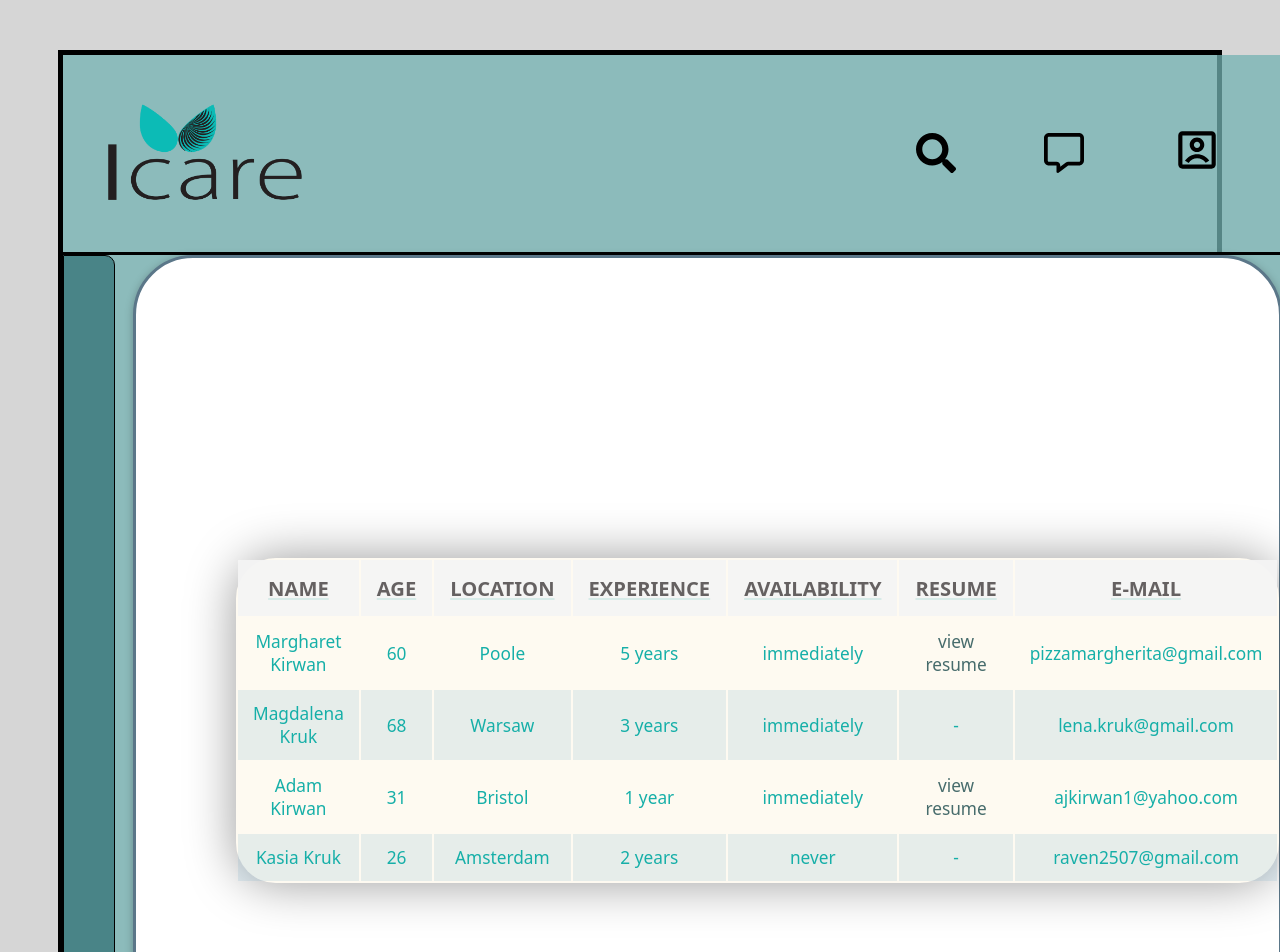
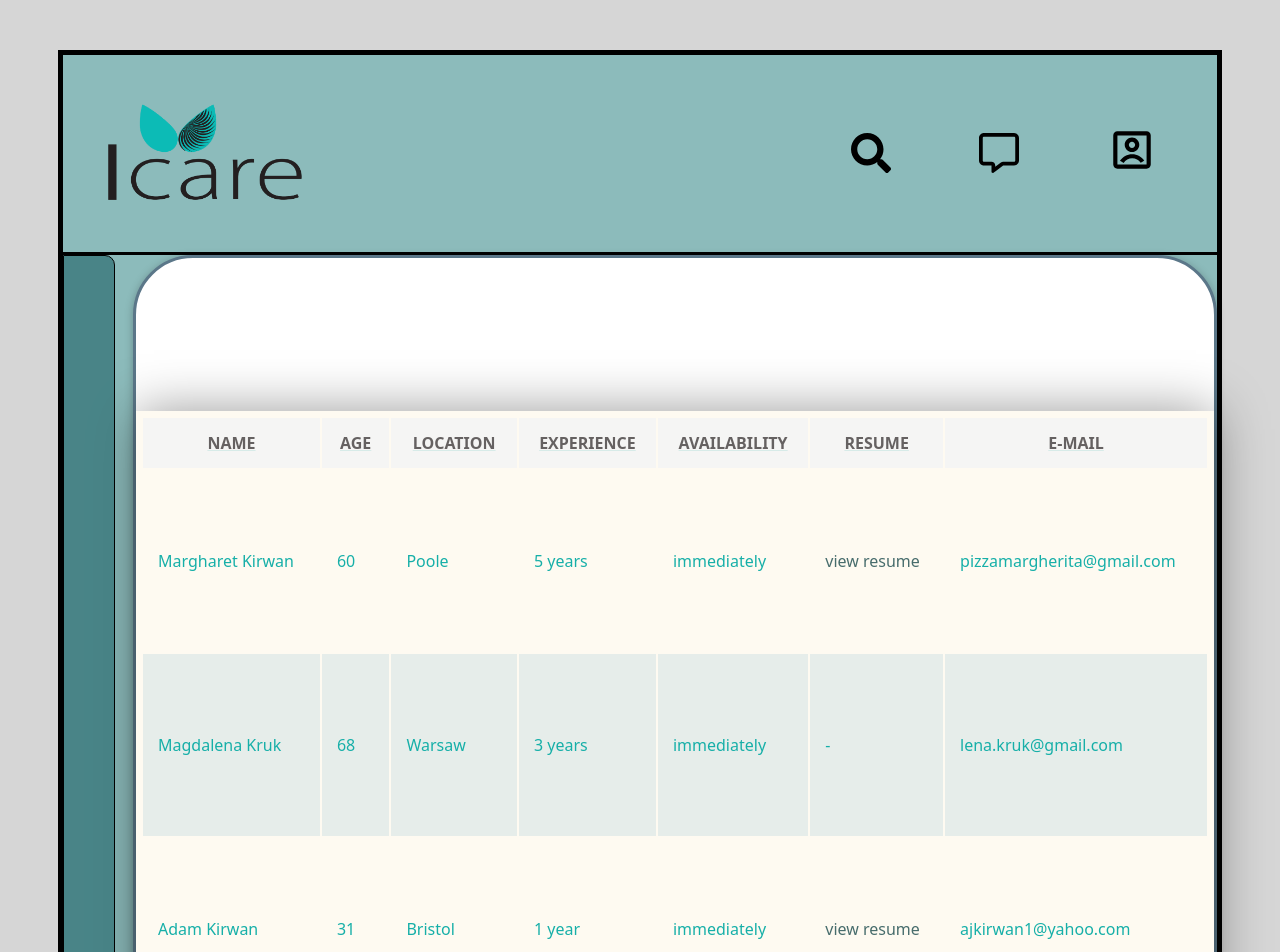
Before and after one commit to KasiaRaven26/Icare, a React (Vite) app in the folder Icare_app/: page /client/cover-letter in a window 1280 px wide. Shown: the top 952 px of the page. Built offline with nearby package versions, Linux system fonts and the light colour scheme.

Commit message:
Cardfixes (#34)
* cardsedited

* cardfixed

```diff
--- a/Icare_app/src/client/Card.jsx
+++ b/Icare_app/src/client/Card.jsx
@@ -7,12 +7,10 @@ const Card = (props) => {
   return (
     <div className={styles.card}>
       <h1 className={styles.header}>
-        <a>{props.children}</a>
+
       </h1>
       <div className={styles.content}>
-        <div className={styles.iconDiv}>
-          <GoChevronLeft size={30} />
-        </div>
+      {props.children}
         </div>
     </div>
   );
--- a/Icare_app/src/client/ClientContent.jsx
+++ b/Icare_app/src/client/ClientContent.jsx
@@ -2,6 +2,12 @@ import { useState } from "react";
 import "./ClientContent.css";
 import Card from "./Card";
 import ClientSideBar from "./ClientSideBar";
+import PersonalDetailsCard from "./pages/personal-details/PersonalDetailsCard";
+import FindCaregiversCard from "./pages/homepage/FindCaregiversCard";
+import YourMessagesCard from "./pages/homepage/YourMessagesCard";
+import ResumeCard from "./pages/homepage/ResumeCard";
+
+
 
 const ClientContent = () => {
   const [sidebarOpen, setSideBarOpen] = useState(false);
@@ -30,23 +36,23 @@ const ClientContent = () => {
               toggleCards ? "personal-details-open" : "personal-details-closed"
             }
           >
-            <Card>Personal details</Card>
+            <PersonalDetailsCard> </PersonalDetailsCard>
           </div>
           <div
             onClick={handleToggleCards}
             className={toggleCards ? "cover-letter-closed" : "cover-letter-open"}
           >
-            <Card>Cover letter</Card>
+          <FindCaregiversCard></FindCaregiversCard>
           </div>
         </div>
 
         <div className="card-container-bottom">
           <div className="my-messages">
-            <Card> Your Messages</Card>
+            <YourMessagesCard></YourMessagesCard>
           </div>
 
           <div className="resume">
-            <Card>Resume</Card>
+            <ResumeCard></ResumeCard>
           </div>
         </div>
       </div>
--- a/Icare_app/src/client/cards/FindCareGivers.css
+++ b/Icare_app/src/client/cards/FindCareGivers.css
@@ -1,24 +1,22 @@
 .styled-table {
-    border-radius: 40px;
     border-collapse:separate;
-    margin:300px 0;
-    margin-left: 100px;
-    margin-bottom: 35px;
-    font-size: 0.9em;
+    width: 100%;
+    height: 800px;
     background-color: rgba(242, 213, 141, 0.121);
     font-family:system-ui, -apple-system, BlinkMacSystemFont, 'Segoe UI', Roboto, Oxygen, Ubuntu, Cantarell, 'Open Sans', 'Helvetica Neue', sans-serif;
     min-width: 650px;
     box-shadow: 0 0 50px rgba(0, 0, 0, 0.40);
     color: #3199abc6;
+    padding: 5px;
 
 }
 .styled-table thead tr {
 background-color:rgba(245, 245, 245, 0.939);
 color: rgba(79, 75, 75, 0.869);
-font-weight:200;
-font-size:medium;
+/* font-weight:200; */
+/* font-size:medium; */
 text-align:center;
-font-size: 0.7em;
+/* font-size: 0.7em; */
 font-stretch:wider;
 font-family:system-ui, -apple-system, BlinkMacSystemFont, 'Segoe UI', Roboto, Oxygen, Ubuntu, Cantarell, 'Open Sans', 'Helvetica Neue', sans-serif;
 text-decoration: underline solid rgba(175, 220, 216, 0.43);
@@ -32,10 +30,10 @@ text-decoration: underline solid rgba(175, 220, 216, 0.43);
 
 .styled-table td {
     padding: 12px 15px;
-    font-size:medium;
-    font-weight: 180;
+    /* font-size:medium; */
+    /* font-weight: 180; */
     font-family: system-ui, -apple-system, BlinkMacSystemFont, 'Segoe UI', Roboto, Oxygen, Ubuntu, Cantarell, 'Open Sans', 'Helvetica Neue', sans-serif;
-    font-size: 0.6em;
+    /* font-size: 0.6em; */
     color:#16afa8;
 
 
--- /dev/null
+++ b/Icare_app/src/client/pages/homepage/FindCaregiversCard.jsx
@@ -0,0 +1,6 @@
+import Card from "../../Card"
+
+const FindCaregiversCard = () => {
+    return (<Card>Find caregivers </Card>)
+}
+export default FindCaregiversCard;
--- /dev/null
+++ b/Icare_app/src/client/pages/homepage/ResumeCard.jsx
@@ -0,0 +1,6 @@
+import Card from "../../Card";
+
+const ResumeCard =() => {
+    return(<Card>Resume</Card>)
+}
+export default ResumeCard;
--- /dev/null
+++ b/Icare_app/src/client/pages/homepage/YourMessagesCard.jsx
@@ -0,0 +1,7 @@
+import Card from "../../Card"
+
+const YourMessagesCard = () => {
+return (<Card>Your messages</Card>)
+
+}
+export default YourMessagesCard;
--- /dev/null
+++ b/Icare_app/src/client/pages/personal-details/PersonalDetailsCard.jsx
@@ -0,0 +1,12 @@
+import Card from "../../Card"
+
+
+
+
+const PersonalDetailsCard = () => {
+    return (<Card> Personal details </Card>)
+
+
+
+}
+export default PersonalDetailsCard;
--- a/Icare_app/src/components/ContetItems/Content.css
+++ b/Icare_app/src/components/ContetItems/Content.css
@@ -9,6 +9,7 @@
 .agenda:hover {
   transform:scale(1.1);
   transition:(1.5s);
+
 
 
   }
```
